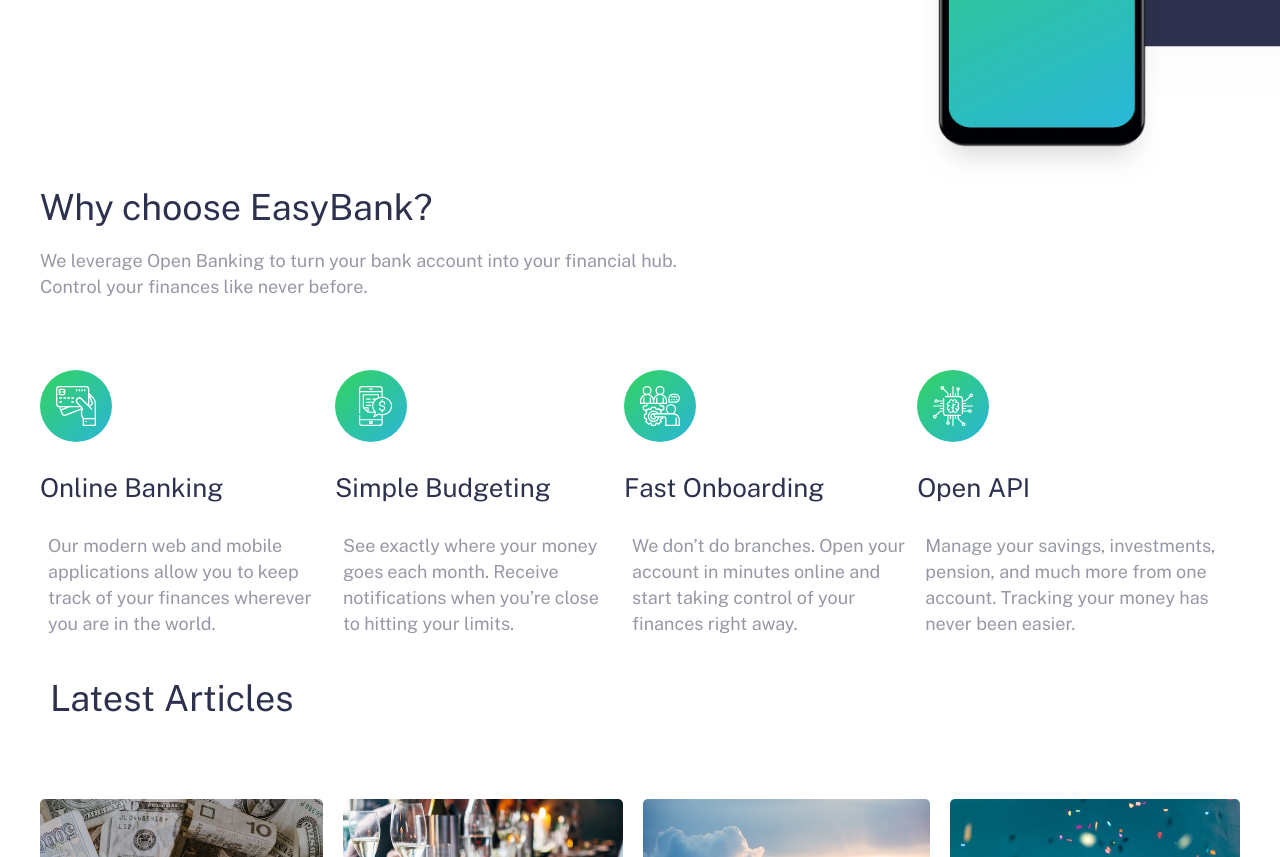
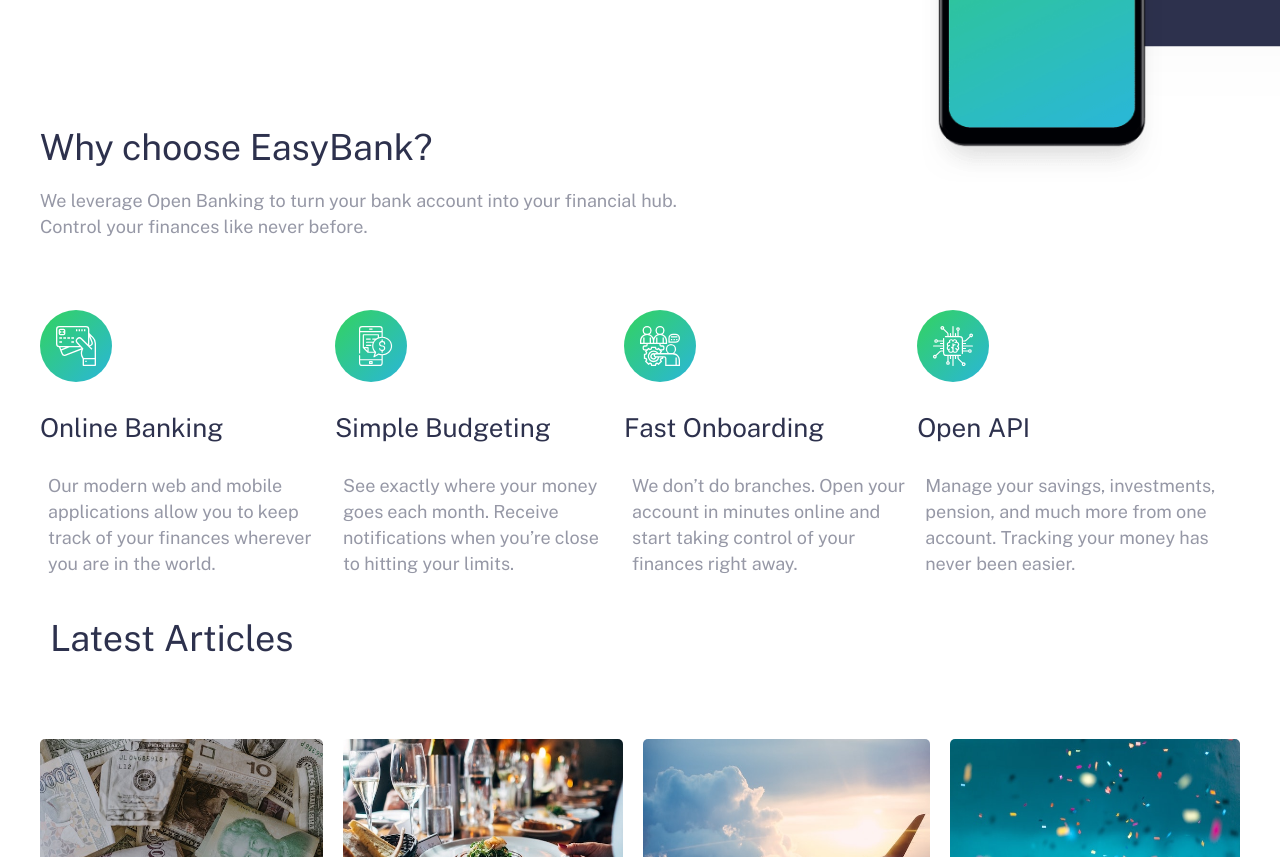
Before and after one commit to hirokirigaya/easybank, a React (Vite) app: page / in a window 1280 px wide. Shown: the part 680-1537 px from the top of the page. Built offline with nearby package versions, Linux system fonts and the light colour scheme.

Commit message:
:iphone: Responsive

```diff
--- a/src/components/Main/styles.css
+++ b/src/components/Main/styles.css
@@ -162,7 +162,7 @@
 @media (min-width: 1200px) {
   .second-container {
     max-width: 1200px;
-    margin: 0 auto;
+    margin: -6rem auto 0 auto;
   }
   .second-container .choose {
     align-items: flex-start;
```
